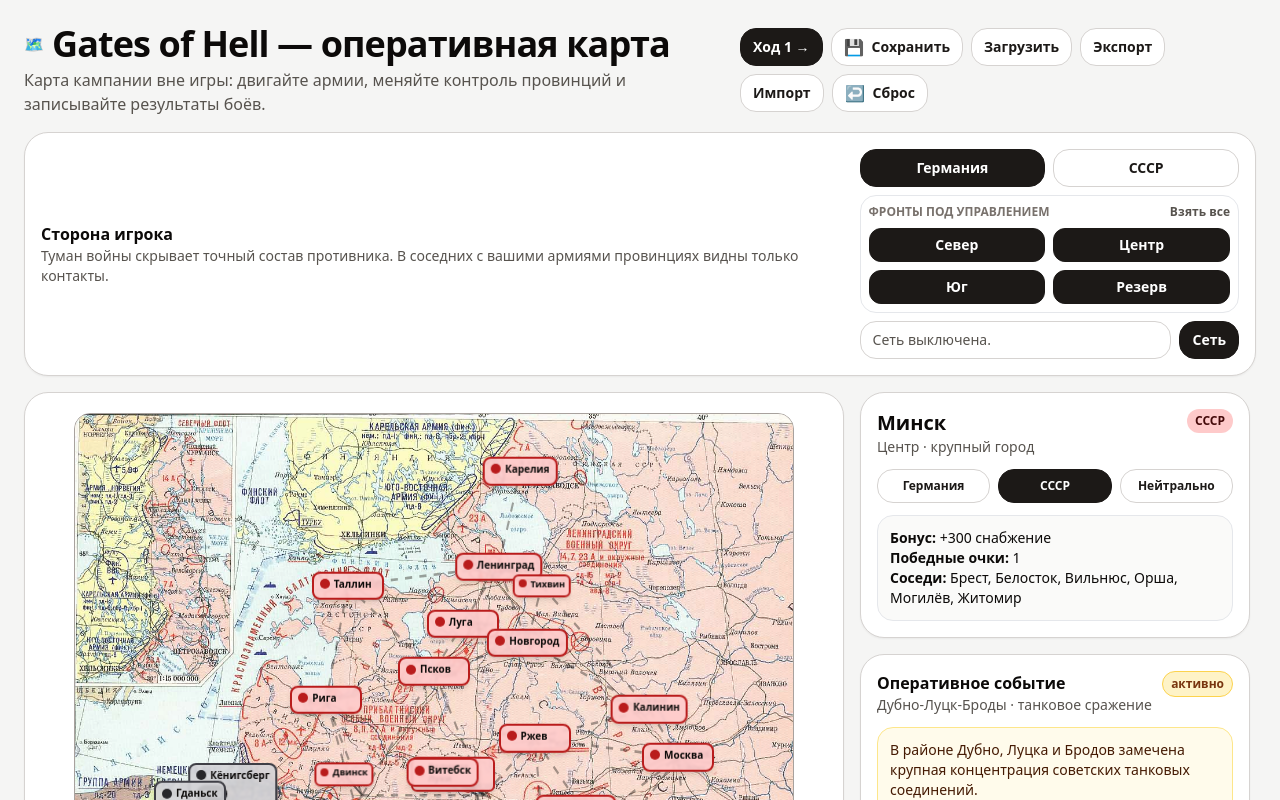
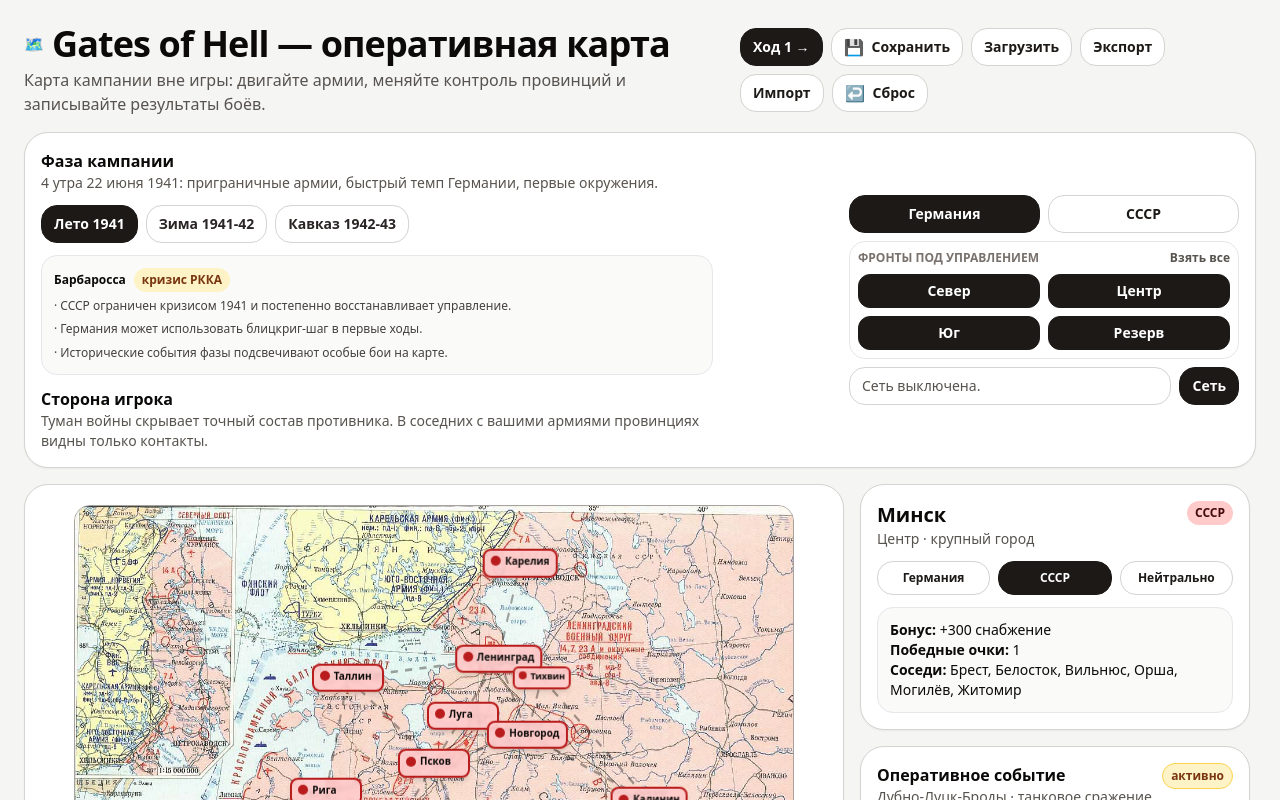
Before and after one commit to arturmoravski-sketch/goh-campaign-map, a React (Vite) app: page / in a window 1280 px wide. Shown: the top 800 px of the page. Built offline with nearby package versions, Linux system fonts and the light colour scheme.

Commit message:
Add campaign phase selector

```diff
--- a/server.js
+++ b/server.js
@@ -135,6 +135,9 @@
   switch (body.type) {
     case "setTurn":
       campaignState.turn = Math.max(1, Number(payload.turn) || campaignState.turn || 1);
+      break;
+    case "setCampaignPhase":
+      campaignState.campaignPhaseId = String(payload.campaignPhaseId || campaignState.campaignPhaseId || "barbarossa_1941");
       break;
     case "updateProvince":
       campaignState.provinces = campaignState.provinces.map((province) => (
@@ -379,6 +382,7 @@
     battleRequests: Array.isArray(state.battleRequests) ? state.battleRequests : [],
     unitRows: Array.isArray(state.unitRows) ? state.unitRows : [],
     turn: Math.max(1, Number(state.turn) || 1),
+    campaignPhaseId: typeof state.campaignPhaseId === "string" ? state.campaignPhaseId : "barbarossa_1941",
     updatedAt: state.updatedAt || new Date().toISOString(),
   };
 }
--- a/src/App.jsx
+++ b/src/App.jsx
@@ -175,7 +175,53 @@
 const armyFrontById = Object.fromEntries(initialArmies.map((army) => [army.id, army.front]));
 const frontLabelById = Object.fromEntries(Object.values(frontSlots).flat().map((front) => [front.id, front.label]));
 
-const mapImageUrl = "/maps/eastern-front-1941.jpg";
+const defaultCampaignPhaseId = "barbarossa_1941";
+
+const campaignPhases = [
+  {
+    id: "barbarossa_1941",
+    label: "Лето 1941",
+    title: "Барбаросса",
+    mapUrl: "/maps/eastern-front-1941.jpg",
+    badge: "кризис РККА",
+    description: "4 утра 22 июня 1941: приграничные армии, быстрый темп Германии, первые окружения.",
+    rules: [
+      "СССР ограничен кризисом 1941 и постепенно восстанавливает управление.",
+      "Германия может использовать блицкриг-шаг в первые ходы.",
+      "Исторические события фазы подсвечивают особые бои на карте.",
+    ],
+  },
+  {
+    id: "winter_1941_42",
+    label: "Зима 1941-42",
+    title: "Стабилизация фронта",
+    mapUrl: "/maps/eastern-front-winter-1941-42.jpg",
+    badge: "контрудар СССР",
+    description: "Фронт стабилизируется после первых месяцев войны: Москва, Ростов, Крым и зимние контрудары.",
+    rules: [
+      "СССР играет обычные бюджеты по силе группы, но техника зависит от года и договоренностей.",
+      "Германия теряет бесплатный темп наступления и получает более осторожное движение зимой.",
+      "Ключевые города и узлы можно играть как усиленные гарнизоны.",
+    ],
+  },
+  {
+    id: "caucasus_1942_43",
+    label: "Кавказ 1942-43",
+    title: "Кавказ и Сталинград",
+    mapUrl: "/maps/eastern-front-winter-1941-42.jpg",
+    badge: "заготовка",
+    description: "Заготовка под южный театр: Ростов, Кубань, Кавказ, Сталинград. Отдельную карту подключим, когда выберем основу.",
+    rules: [
+      "Германия получает цели по нефти и южным коммуникациям.",
+      "СССР получает оборону Сталинграда и растущие резервы.",
+      "Снабжение и расстояния становятся главным ограничителем темпа.",
+    ],
+  },
+];
+
+function getCampaignPhase(phaseId) {
+  return campaignPhases.find((phase) => phase.id === phaseId) || campaignPhases[0];
+}
 
 const mapCoordinates = {
   east_prussia: { x: 22, y: 43 },
@@ -261,6 +307,7 @@
 const campaignEvents = [
   {
     id: "dubno_lutsk_brody",
+    phaseId: "barbarossa_1941",
     title: "Дубно-Луцк-Броды",
     subtitle: "танковое сражение",
     x: 37,
@@ -550,6 +597,7 @@
 export default function GOHCampaignMap() {
   const [provinces, setProvinces] = useState(campaignStartProvinces);
   const [armies, setArmies] = useState(initialArmies);
+  const [campaignPhaseId, setCampaignPhaseId] = useState(defaultCampaignPhaseId);
   const [playerSide, setPlayerSide] = useState("germany");
   const [controlledFronts, setControlledFronts] = useState(getFrontIdsForSide("germany"));
   const [selectedProvinceId, setSelectedProvinceId] = useState("minsk");
@@ -566,6 +614,11 @@
   const networkEnabledRef = useRef(false);
   const importFileRef = useRef(null);
 
+  const campaignPhase = useMemo(() => getCampaignPhase(campaignPhaseId), [campaignPhaseId]);
+  const phaseEvents = useMemo(
+    () => campaignEvents.filter((event) => !event.phaseId || event.phaseId === campaignPhaseId),
+    [campaignPhaseId],
+  );
   const byId = useMemo(() => Object.fromEntries(provinces.map((p) => [p.id, p])), [provinces]);
   const selectedProvince = byId[selectedProvinceId] || provinces[0];
   const provinceArmies = armies.filter((a) => a.province === selectedProvince?.id);
@@ -670,8 +723,8 @@
   const sovietRecommendedBudget = getBattleBudget(sovietBattleArmy, crisisRules);
   const germanRecommendedBudget = getBattleBudget(germanBattleArmy, crisisRules);
   const garrisonRules = battleDefender?.garrison ? getGarrisonRules(battleProvince) : [];
-  const selectedEvent = campaignEvents.find((event) => event.id === selectedEventId) || null;
-  const battleEvent = campaignEvents.find((event) => (
+  const selectedEvent = phaseEvents.find((event) => event.id === selectedEventId) || null;
+  const battleEvent = phaseEvents.find((event) => (
     event.provinceIds.includes(battleForm.province)
     && event.turns.includes(turn)
   ));
@@ -682,6 +735,7 @@
     const defenderProvince = byId[battleDefender?.province];
     return [
       `GOH Campaign: подготовка боя, ход ${turn}`,
+      `Фаза кампании: ${campaignPhase.label} (${campaignPhase.title})`,
       `Провинция: ${battleProvince?.name || "не выбрана"} (${battleProvince?.sector || "?"}, ${battleProvince?.type || "?"})`,
       battleAttacker ? `Атакующий: ${ownerConfig[battleAttacker.side]?.label} / ${battleAttacker.id} ${battleAttacker.name} / сила ${battleAttacker.strength} / ${attackerProvince?.name || "?"}` : "Атакующий: не выбран",
       battleDefender ? `Оборона: ${ownerConfig[battleDefender.side]?.label} / ${battleDefender.garrison ? battleDefender.name : `${battleDefender.id} ${battleDefender.name}`} / ${battleDefender.garrison ? getModPresetForBudget(battleDefender.budget) : `сила ${battleDefender.strength}`} / ${defenderProvince?.name || "?"}` : "Оборона: не выбрана",
@@ -695,11 +749,17 @@
       battleForm.blitzAdvance ? "Особое правило: блицкриг-шаг" : null,
       battleForm.note ? `Заметка: ${battleForm.note}` : null,
     ].filter(Boolean).join("\n");
-  }, [byId, battleAttacker, battleDefender, battleEvent, battleForm, battleProvince, crisisRules.phase, garrisonRules, germanRecommendedBudget, sovietRecommendedBudget, turn]);
+  }, [byId, battleAttacker, battleDefender, battleEvent, battleForm, battleProvince, campaignPhase, crisisRules.phase, garrisonRules, germanRecommendedBudget, sovietRecommendedBudget, turn]);
 
   useEffect(() => {
     networkEnabledRef.current = networkEnabled;
   }, [networkEnabled]);
+
+  useEffect(() => {
+    if (!selectedEventId) return;
+    if (phaseEvents.some((event) => event.id === selectedEventId)) return;
+    setSelectedEventId(phaseEvents[0]?.id || "");
+  }, [phaseEvents, selectedEventId]);
 
   useEffect(() => {
     if (battleAttackers.some((army) => army.id === battleForm.attacker)) return;
@@ -725,7 +785,7 @@
   }, [networkEnabled, playerSide, controlledFronts]);
 
   function getCampaignSnapshot() {
-    return { provinces, links, armies, battleLog, battleRequests, turn, unitRows };
+    return { provinces, links, armies, battleLog, battleRequests, turn, unitRows, campaignPhaseId };
   }
 
   function normalizeCampaignSnapshot(source) {
@@ -737,6 +797,7 @@
       battleLog: Array.isArray(state.battleLog) ? state.battleLog : [],
       battleRequests: Array.isArray(state.battleRequests) ? state.battleRequests : [],
       turn: Number(state.turn) || 1,
+      campaignPhaseId: campaignPhases.some((phase) => phase.id === state.campaignPhaseId) ? state.campaignPhaseId : defaultCampaignPhaseId,
       unitRows: Array.isArray(state.unitRows)
         ? state.unitRows.map((row) => ({ doctrine: commonDoctrine, resource: "ЛС", command: 0, ...row }))
         : initialUnitRows,
@@ -751,6 +812,7 @@
     setBattleRequests(next.battleRequests);
     setUnitRows(next.unitRows);
     setTurn(next.turn);
+    setCampaignPhaseId(next.campaignPhaseId);
     setSelectedProvinceId((current) => (next.provinces.some((province) => province.id === current) ? current : "minsk"));
     if (syncNetwork) sendNetworkAction("reset", { state: next });
     if (successMessage) setMessage(successMessage);
@@ -802,6 +864,12 @@
     }
   }
 
+  function selectCampaignPhase(phaseId) {
+    if (!campaignPhases.some((phase) => phase.id === phaseId)) return;
+    setCampaignPhaseId(phaseId);
+    sendNetworkAction("setCampaignPhase", { campaignPhaseId: phaseId });
+  }
+
   function updateProvince(id, patch) {
     sendNetworkAction("updateProvince", { id, patch });
     setProvinces((prev) => prev.map((p) => (p.id === id ? { ...p, ...patch } : p)));
@@ -902,12 +970,13 @@
   }
 
   function resetCampaign() {
-    const resetState = { provinces: campaignStartProvinces, links, armies: initialArmies, battleLog: [], battleRequests: [], turn: 1, unitRows: initialUnitRows };
+    const resetState = { provinces: campaignStartProvinces, links, armies: initialArmies, battleLog: [], battleRequests: [], turn: 1, unitRows: initialUnitRows, campaignPhaseId: defaultCampaignPhaseId };
     setProvinces(resetState.provinces);
     setArmies(resetState.armies);
     setBattleLog(resetState.battleLog);
     setBattleRequests(resetState.battleRequests);
     setUnitRows(resetState.unitRows);
+    setCampaignPhaseId(resetState.campaignPhaseId);
     setUnitCalculator({ side: "germany", strength: 3, budget: 7000, doctrine: "Универсальная", unitId: "g-u-riflemen" });
     setTurn(resetState.turn);
     setSelectedProvinceId("minsk");
@@ -1103,9 +1172,36 @@
 
         <Panel>
           <PanelBody className="flex flex-col gap-3 md:flex-row md:items-center md:justify-between">
-            <div>
-              <h2 className="font-bold">Сторона игрока</h2>
-              <p className="text-sm text-stone-600">Туман войны скрывает точный состав противника. В соседних с вашими армиями провинциях видны только контакты.</p>
+            <div className="space-y-3 md:max-w-2xl">
+              <div>
+                <h2 className="font-bold">Фаза кампании</h2>
+                <p className="text-sm text-stone-600">{campaignPhase.description}</p>
+              </div>
+              <div className="flex flex-wrap gap-2">
+                {campaignPhases.map((phase) => (
+                  <button
+                    key={phase.id}
+                    type="button"
+                    onClick={() => selectCampaignPhase(phase.id)}
+                    className={`rounded-2xl border px-3 py-2 text-sm font-semibold transition ${campaignPhaseId === phase.id ? "border-stone-900 bg-stone-900 text-white" : "border-stone-300 bg-white text-stone-800 hover:bg-stone-100"}`}
+                  >
+                    {phase.label}
+                  </button>
+                ))}
+              </div>
+              <div className="rounded-2xl border bg-stone-50 p-3 text-xs leading-relaxed text-stone-700">
+                <div className="flex flex-wrap items-center gap-2">
+                  <span className="font-bold text-stone-950">{campaignPhase.title}</span>
+                  <span className="rounded-full bg-amber-100 px-2 py-0.5 font-bold text-amber-900">{campaignPhase.badge}</span>
+                </div>
+                <ul className="mt-1 space-y-1">
+                  {campaignPhase.rules.map((rule) => <li key={rule}>· {rule}</li>)}
+                </ul>
+              </div>
+              <div>
+                <h2 className="font-bold">Сторона игрока</h2>
+                <p className="text-sm text-stone-600">Туман войны скрывает точный состав противника. В соседних с вашими армиями провинциях видны только контакты.</p>
+              </div>
             </div>
             <div className="space-y-2 md:w-[390px]">
               <div className="grid grid-cols-2 gap-2">
@@ -1162,7 +1258,7 @@
           <Panel className="overflow-hidden">
             <PanelBody className="p-3 md:p-5">
               <div className="relative mx-auto aspect-[1240/1645] w-full max-w-[720px] overflow-hidden rounded-2xl border border-stone-400 bg-stone-200 shadow-inner">
-                <img src={mapImageUrl} alt="" className="absolute inset-0 h-full w-full object-cover" />
+                <img src={campaignPhase.mapUrl} alt="" className="absolute inset-0 h-full w-full object-cover" />
                 <div className="absolute inset-0 bg-stone-50/10" />
                 <div className="absolute inset-0 bg-[radial-gradient(circle_at_1px_1px,rgba(0,0,0,.16)_1px,transparent_0)] bg-[length:22px_22px] opacity-15" />
                 <svg className="pointer-events-none absolute inset-0 z-10 h-full w-full" viewBox="0 0 100 100" preserveAspectRatio="none">
@@ -1237,7 +1333,7 @@
                   );
                 })}
 
-                {campaignEvents.map((event) => {
+                {phaseEvents.map((event) => {
                   const isActive = event.turns.includes(turn);
                   const isSelected = event.id === selectedEventId;
                   return (
@@ -1468,6 +1564,7 @@
                 <div className="rounded-2xl border bg-stone-50 p-3 text-xs leading-relaxed text-stone-700">
                   <div className="font-bold text-stone-900">Перед запуском матча</div>
                   <ul className="mt-1 space-y-1">
+                    <li>· Фаза: {campaignPhase.label}. {campaignPhase.badge}.</li>
                     <li>· В лобби выбрать GOH Campaign Mode и нужный бюджет ЛС.</li>
                     <li>· Карту выбрать по договоренности: {battleProvince?.name || "выбранная провинция"} или ближайший подходящий бой.</li>
                     <li>· Доктрину и год сверить с текущим этапом кампании и правилами кризиса 1941.</li>
```
Also changed, not shown: public/maps/eastern-front-winter-1941-42.jpg (added).
